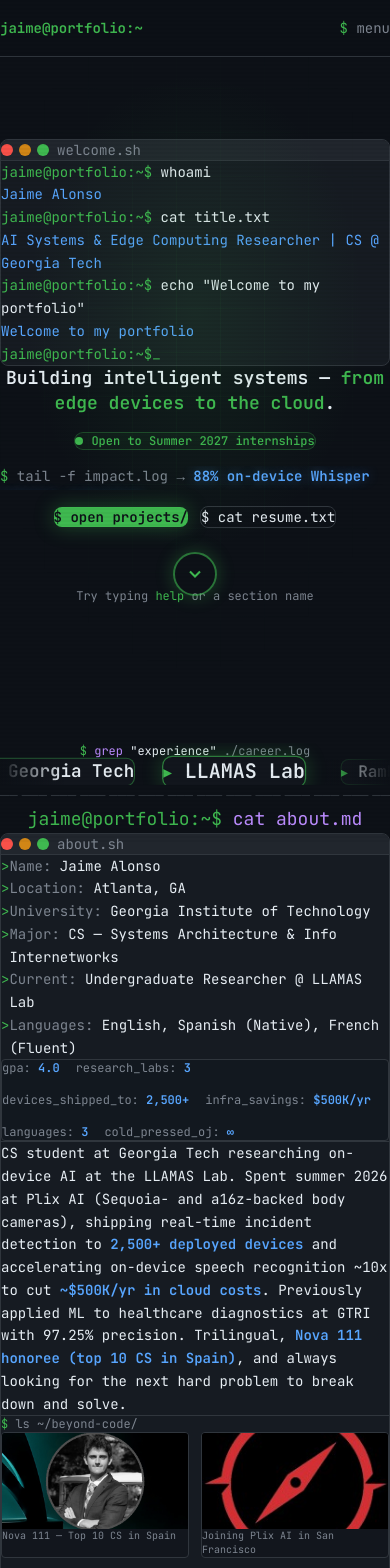
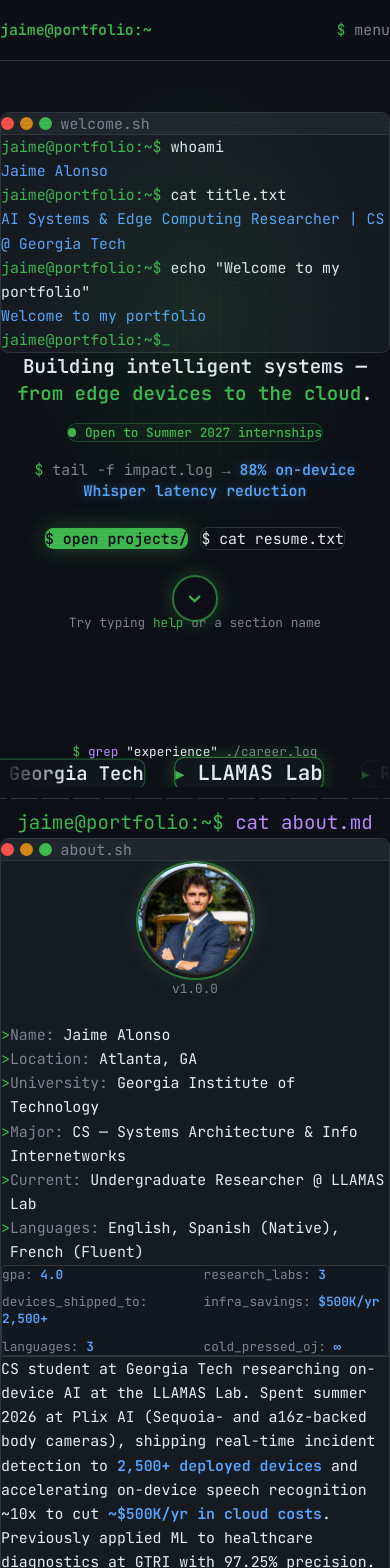
Before and after one commit to JaimeJr1/Portfolio, a React (Vite) app: page / in a window 390 px wide. Shown: the top 1568 px of the page. Built offline with nearby package versions, Linux system fonts and the light colour scheme.

Commit message:
Mobile breathing room: 17px type base on phones, headshot visible on mobile, 2-col quick stats, roomier bullets, non-clipping hero ticker

```diff
--- a/src/index.css
+++ b/src/index.css
@@ -152,6 +152,14 @@
   pointer-events: none;
 }
 
+/* Phones get a larger type base so the dense terminal layout breathes;
+   every rem-based size scales with it. */
+@media (max-width: 640px) {
+  html {
+    font-size: 17px;
+  }
+}
+
 .marquee-track {
   display: flex;
   width: max-content;
--- a/src/sections/About.jsx
+++ b/src/sections/About.jsx
@@ -78,8 +78,8 @@
       >
         <TerminalWindow title="about.sh">
           <div className="flex flex-col sm:flex-row gap-6 items-start">
-            {/* ASCII Initials */}
-            <div className="hidden sm:flex flex-col items-center shrink-0">
+            {/* Headshot — centered above the info on phones, beside it on desktop */}
+            <div className="flex flex-col items-center shrink-0 self-center sm:self-start">
               <div className="w-28 h-28 rounded-full overflow-hidden border-2 border-accent-green/60 shadow-[0_0_20px_rgba(63,185,80,0.15)] bg-bg-primary">
                 {!imgError ? (
                   <img
@@ -101,7 +101,7 @@
             <div className="flex-1 w-full">
               <CommandOutput lines={info} />
 
-              <div className="mt-5 flex flex-wrap gap-4 py-3 px-4 rounded border border-border bg-bg-primary/30">
+              <div className="mt-5 grid grid-cols-2 gap-x-4 gap-y-2.5 sm:flex sm:flex-wrap sm:gap-4 py-3 px-4 rounded border border-border bg-bg-primary/30">
                 {quickStats.map((stat) => (
                   <div key={stat.label} className="text-xs">
                     <span className="text-text-muted">{stat.label}:</span>{' '}
@@ -142,7 +142,7 @@
                     loading="lazy"
                     className="w-full h-24 sm:h-28 object-cover"
                   />
-                  <figcaption className="px-2 py-1.5 text-[10px] leading-snug text-text-muted">
+                  <figcaption className="px-2 py-1.5 text-xs leading-snug text-text-muted">
                     {m.caption}
                   </figcaption>
                 </figure>
--- a/src/sections/Hero.jsx
+++ b/src/sections/Hero.jsx
@@ -276,7 +276,10 @@
           </span>
         </motion.div>
 
-        <motion.div variants={cascadeItem} className="h-6 overflow-hidden text-sm sm:text-base">
+        <motion.div
+          variants={cascadeItem}
+          className="h-12 sm:h-6 overflow-hidden text-sm sm:text-base text-center px-2"
+        >
           <AnimatePresence mode="wait">
             <motion.div
               key={statIndex}
--- a/src/sections/Resume.jsx
+++ b/src/sections/Resume.jsx
@@ -67,7 +67,7 @@
                     {exp.company}
                   </div>
                   <div className="text-text-muted text-sm">{exp.date}</div>
-                  <ul className="mt-2 space-y-1.5">
+                  <ul className="mt-2.5 space-y-3 sm:space-y-2">
                     {exp.bullets.map((b, j) => (
                       <DiffBullet key={j} text={b} />
                     ))}
```
